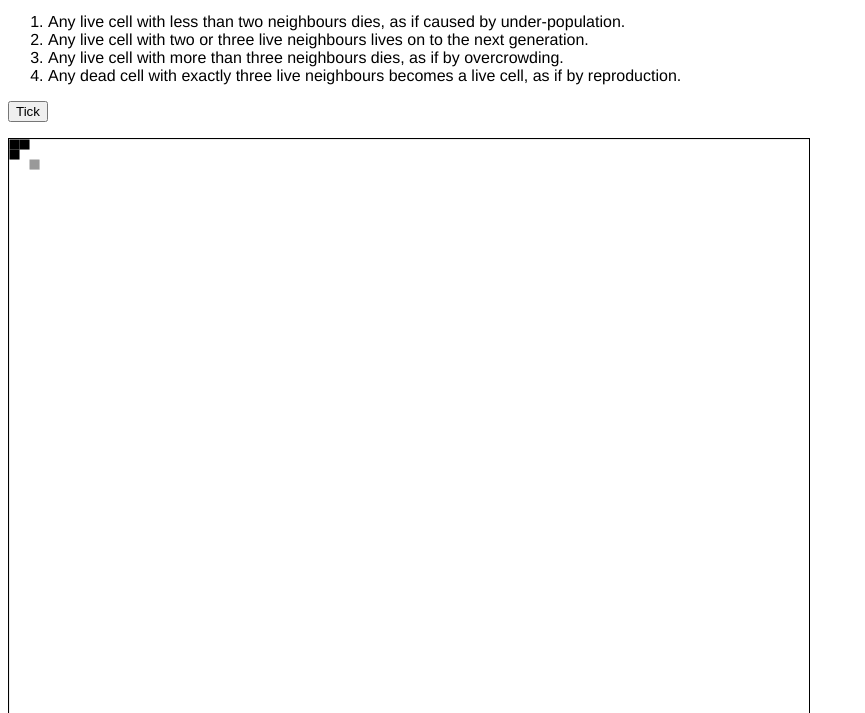
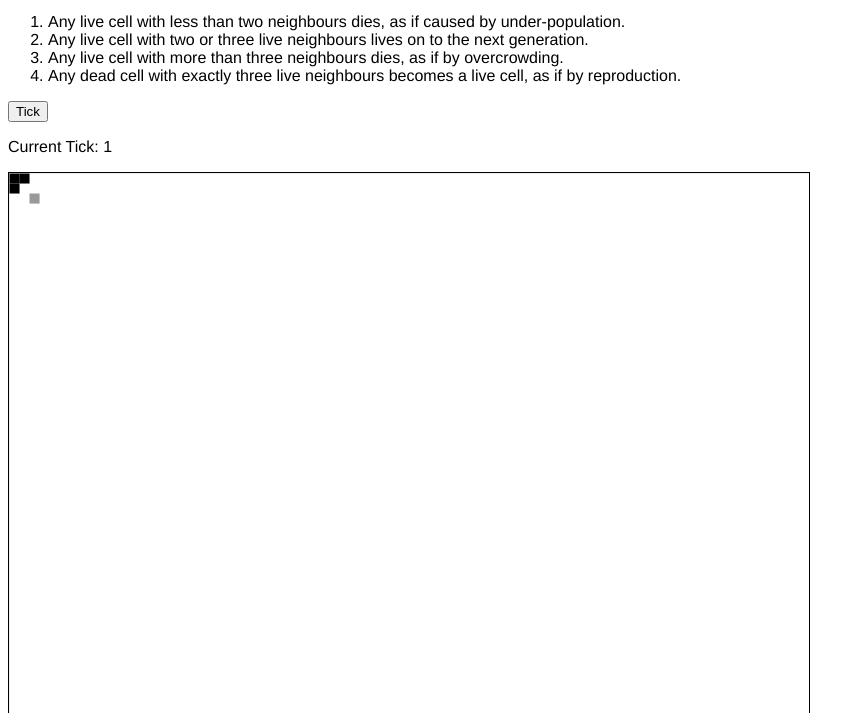
Before and after one commit to etorrejon/game.of.life, a website: page src/index.html in a window 1280 px wide. Both pictures are taken after a click on the button "Tick". Shown: the part 87-800 px from the top of the page, without its empty margins (0-865 px from the left). Drawn offline with nearby package versions, Linux system fonts and the light colour scheme.

Commit message:
Now displaying current tick count
todo: improve UI, consider a databinding framework

```diff
--- a/src/game.of.life.js
+++ b/src/game.of.life.js
@@ -14,6 +14,10 @@ $(function() {
     draw(_simulation);
   });
 });
+
+function getCurrentTick() {
+  return _simulation.get_tick_count();
+}
 
 function toggleCellState(x, y) {
   if(_simulation.is_cell_empty(x, y)) {
--- a/src/index.html
+++ b/src/index.html
@@ -30,6 +30,10 @@
       <input type="button" id="tick_button" name="tick_button" value="Tick" />
     </form>
 
+    <p>
+      Current Tick: <span id="current_tick">0</span>
+    </p>
+
     <canvas id="game_of_life" width="800" height="700">
       <p>Sorry, your browser doesn't support HTML5 canvas!</p>
     </canvas>
@@ -44,6 +48,7 @@
 
       $("#tick_button").click(function () {
         next_tick();
+        $("#current_tick").html(getCurrentTick());
       });
     </script>
 
```
